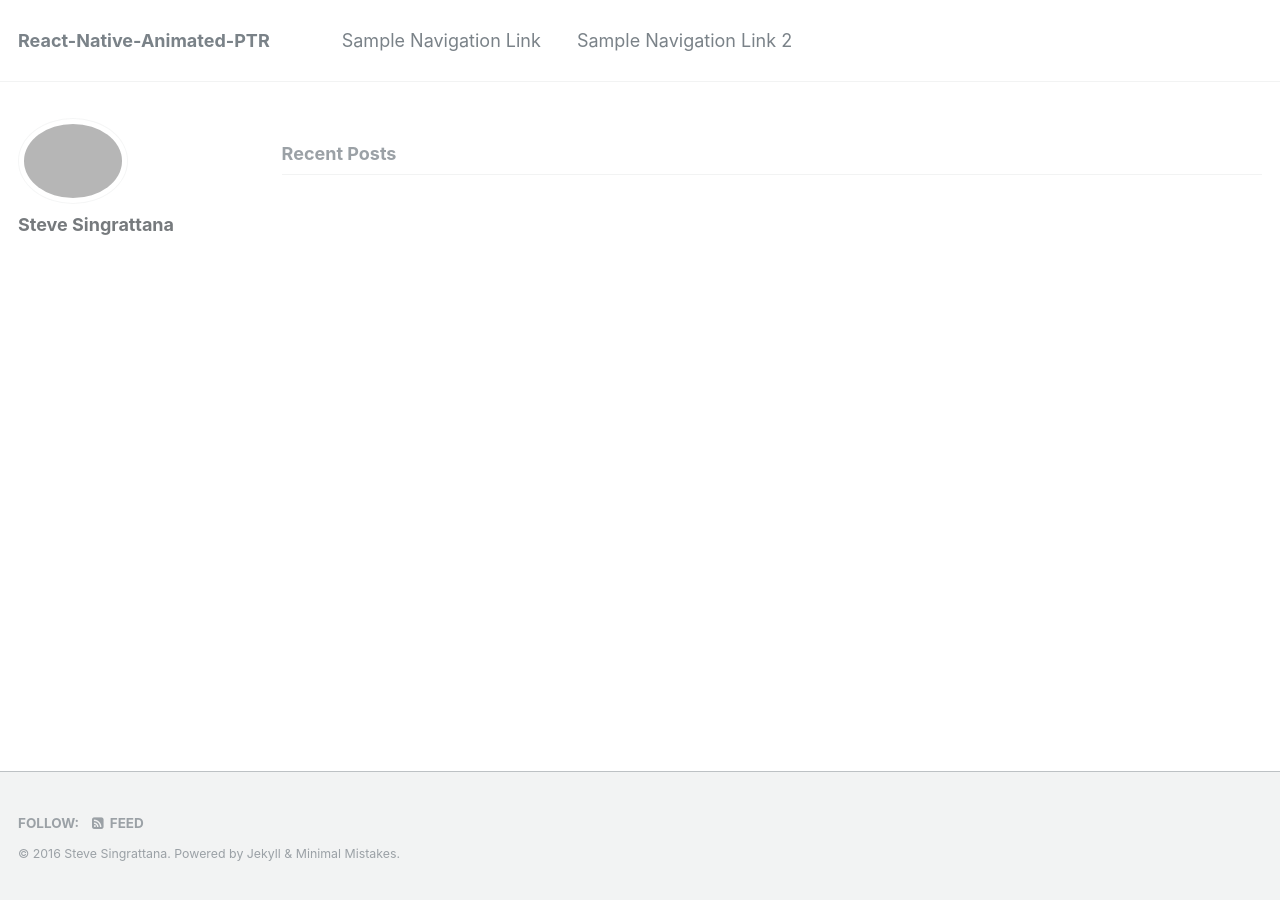
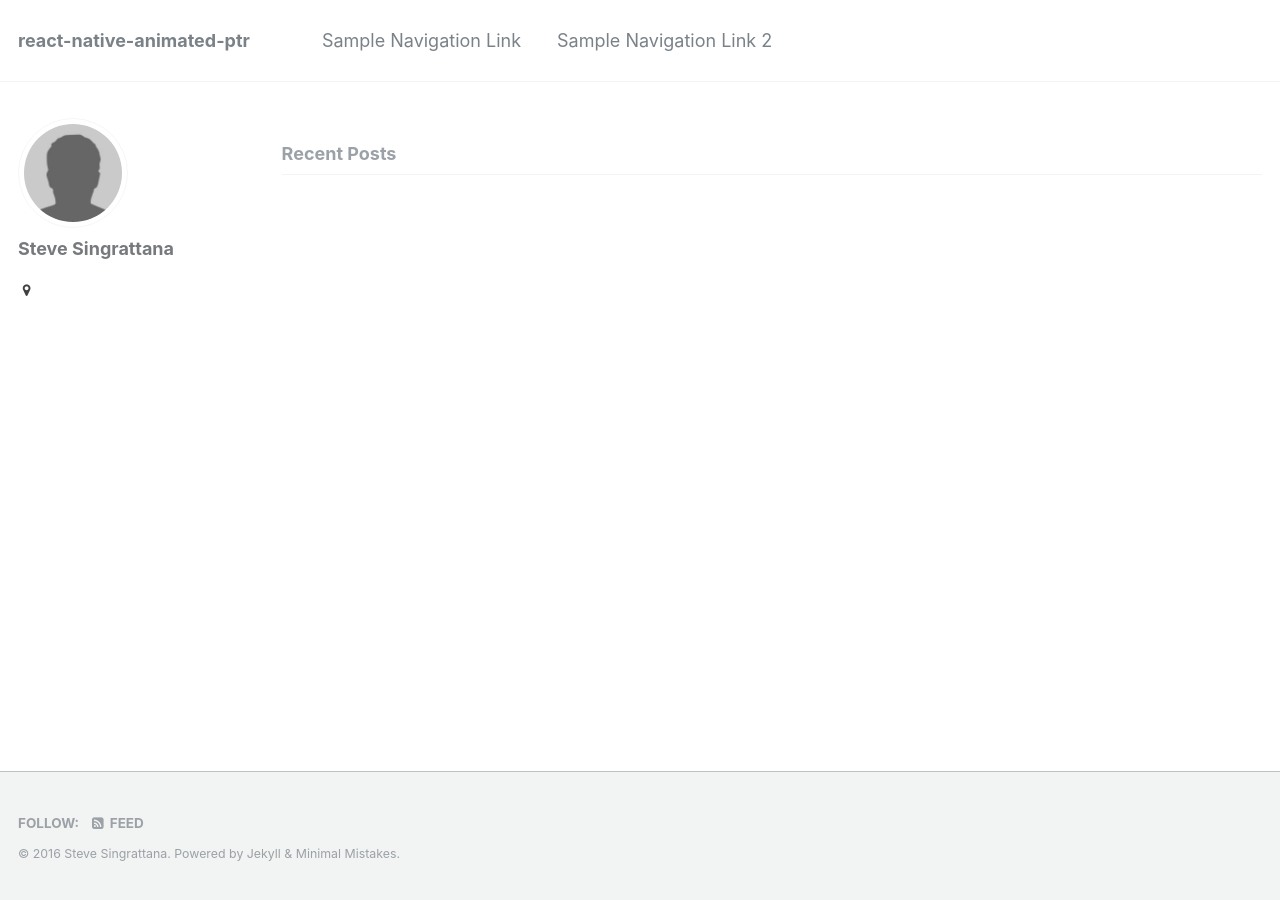
Before and after one commit to evetstech/react-native-animated-ptr, a Jekyll site: the page built from index.html, in a window 1280 px wide. Built offline with Jekyll 4.4.1, drawn with Linux system fonts in a browser that asks for light colours; the list of posts is cut into pages by our own code; some of the changed lines change nothing that is shown.

Commit message:
Update _config.yml

```diff
--- a/_config.yml
+++ b/_config.yml
@@ -4,16 +4,23 @@
 # which you are expected to set up once and rarely need to edit after that.
 # For technical reasons, this file is *NOT* reloaded automatically when you use
 # `jekyll serve`. If you change this file, please restart the server process.
-
+defaults:
+  # _docs
+  - scope:
+      path: ""
+      type: docs
+    values:
+      sidebar:
+        nav: "docs"
 # Site Settings
 locale                   : "en"
-title                    : "React-Native-Animated-PTR"
-title_separator          : "A pull-to-refresh animated component"
+title                    : "react-native-animated-ptr"
+title_separator          : "-"
 name                     : "Steve Singrattana"
-description              : "react-native-animated-ptr"
-url                      : https://www.projectinf.com/
-baseurl                  : /docs
-repository               : evetstech/react-native-animated-ptr
+description              : "A React Native Pull-To-Refresh component that creates animated transitions."
+url                      : "https://evetstech.github.io/react-native-animated-ptr/"
+baseurl                  : # the subpath of your site, e.g. "/blog"
+repository               : "evetstech/react-native-animated-ptr"
 teaser                   : # filename of teaser fallback teaser image placed in /images/, .e.g. "500x300.png"
 # breadcrumbs            : false # true, false (default)
 words_per_minute         : 200
@@ -78,9 +85,9 @@
 # Site Author
 author:
   name             : "Steve Singrattana"
-  avatar           :
-  bio              :
-  location         :
+  avatar           : "bio-photo.jpg"
+  bio              : ""
+  location         : ""
   email            :
   uri              :
   bitbucket        :
```
